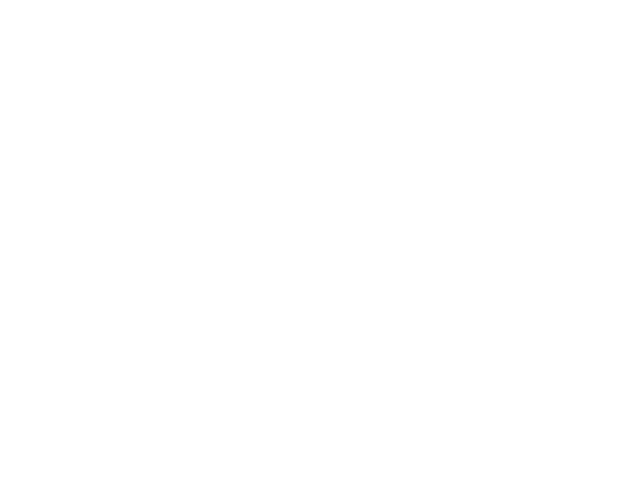
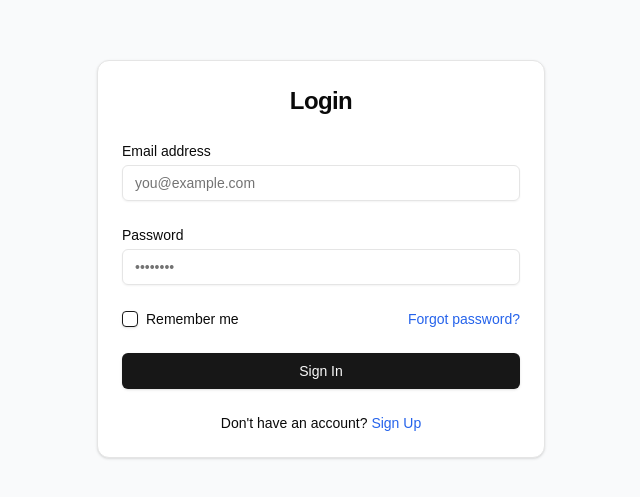
Before and after one commit to yehezkellandau/expenses-app, a React (Vite) app: page /login in a window 1280 px wide. Before the commit this address had no page. Shown: the part 141-638 px from the top of the page, without its empty margins (319-959 px from the left). Built offline with nearby package versions, Linux system fonts and the light colour scheme.

Commit message:
Login page UI

```diff
--- a/package.json
+++ b/package.json
@@ -10,6 +10,7 @@
     "preview": "vite preview"
   },
   "dependencies": {
+    "@radix-ui/react-checkbox": "^1.3.2",
     "@radix-ui/react-dialog": "^1.1.14",
     "@radix-ui/react-dropdown-menu": "^2.1.15",
     "@radix-ui/react-label": "^2.1.7",
--- a/src/components/Header.tsx
+++ b/src/components/Header.tsx
@@ -7,6 +7,7 @@
                 <ul>
                 <li><Link to="/">Home</Link></li>
                 <li><Link to="/list">List</Link></li>
+                <li><Link to="/login">Login</Link></li>
                 </ul>
             </nav>
         </header>
--- /dev/null
+++ b/src/components/Login.tsx
@@ -0,0 +1,91 @@
+import React, { useState } from 'react';
+import { Card, CardHeader, CardTitle, CardContent } from '@/components/ui/card';
+import { Label } from '@/components/ui/label';
+import { Input } from '@/components/ui/input';
+import { Button } from '@/components/ui/button';
+import { Checkbox } from '@/components/ui/checkbox';
+import { Link } from 'react-router-dom';
+
+export default function LoginPage() {
+  const [email, setEmail] = useState('');
+  const [password, setPassword] = useState('');
+  const [remember, setRemember] = useState(false);
+
+  const handleSubmit = (e: React.FormEvent) => {
+    e.preventDefault();
+    // TODO: handle login logic
+    console.log({ email, password, remember });
+  };
+
+  return (
+    <div className="min-h-screen flex items-center justify-center bg-gray-50 p-4">
+      <Card className="w-full max-w-md">
+        <CardHeader>
+          <CardTitle className="text-2xl text-center">Login</CardTitle>
+        </CardHeader>
+        <CardContent>
+          <form onSubmit={handleSubmit} className="space-y-6">
+            <div>
+              <Label htmlFor="email" className="block text-sm font-medium">
+                Email address
+              </Label>
+              <Input
+                id="email"
+                type="email"
+                required
+                value={email}
+                onChange={(e) => setEmail(e.target.value)}
+                placeholder="you@example.com"
+                className="mt-1"
+              />
+            </div>
+
+            <div>
+              <Label htmlFor="password" className="block text-sm font-medium">
+                Password
+              </Label>
+              <Input
+                id="password"
+                type="password"
+                required
+                value={password}
+                onChange={(e) => setPassword(e.target.value)}
+                placeholder="••••••••"
+                className="mt-1"
+              />
+            </div>
+
+            <div className="flex items-center justify-between">
+              <div className="flex items-center">
+                <Checkbox
+                  id="remember"
+                  checked={remember}
+                  onCheckedChange={(checked) => setRemember(!!checked)}
+                />
+                <Label htmlFor="remember" className="ml-2 text-sm">
+                  Remember me
+                </Label>
+              </div>
+
+              <Link to="/forgot-password" className="text-sm text-blue-600 hover:underline">
+                Forgot password?
+              </Link>
+            </div>
+
+            <Button type="submit" className="w-full">
+              Sign In
+            </Button>
+          </form>
+
+          <div className="mt-6 text-center">
+            <p className="text-sm">Don&apos;t have an account?{' '}
+              <Link to="/register" className="text-blue-600 hover:underline">
+                Sign Up
+              </Link>
+            </p>
+          </div>
+        </CardContent>
+      </Card>
+    </div>
+  );
+}
--- /dev/null
+++ b/src/components/ui/checkbox.tsx
@@ -0,0 +1,28 @@
+import * as React from "react"
+import * as CheckboxPrimitive from "@radix-ui/react-checkbox"
+import { Check } from "lucide-react"
+
+import { cn } from "@/lib/utils"
+
+const Checkbox = React.forwardRef<
+  React.ElementRef<typeof CheckboxPrimitive.Root>,
+  React.ComponentPropsWithoutRef<typeof CheckboxPrimitive.Root>
+>(({ className, ...props }, ref) => (
+  <CheckboxPrimitive.Root
+    ref={ref}
+    className={cn(
+      "peer h-4 w-4 shrink-0 rounded-sm border border-primary shadow focus-visible:outline-none focus-visible:ring-1 focus-visible:ring-ring disabled:cursor-not-allowed disabled:opacity-50 data-[state=checked]:bg-primary data-[state=checked]:text-primary-foreground",
+      className
+    )}
+    {...props}
+  >
+    <CheckboxPrimitive.Indicator
+      className={cn("flex items-center justify-center text-current")}
+    >
+      <Check className="h-4 w-4" />
+    </CheckboxPrimitive.Indicator>
+  </CheckboxPrimitive.Root>
+))
+Checkbox.displayName = CheckboxPrimitive.Root.displayName
+
+export { Checkbox }
--- a/src/router/index.tsx
+++ b/src/router/index.tsx
@@ -2,6 +2,7 @@
 import Layout from '../components/Layout';
 import Home from '../components/Home';
 import List from '../components/List';
+import LoginPage from '@/components/Login';
 
 const Router = () => {
     return (
@@ -10,6 +11,7 @@
                 <Route index element={<Home />} />
                 <Route path="list" element={<List />} />
             </Route>
+            <Route path="login" element={<LoginPage />} />
         </Routes>
     );
 };
```
Also changed, not shown: 1 other file (tests, documents, lock files or other folders).
